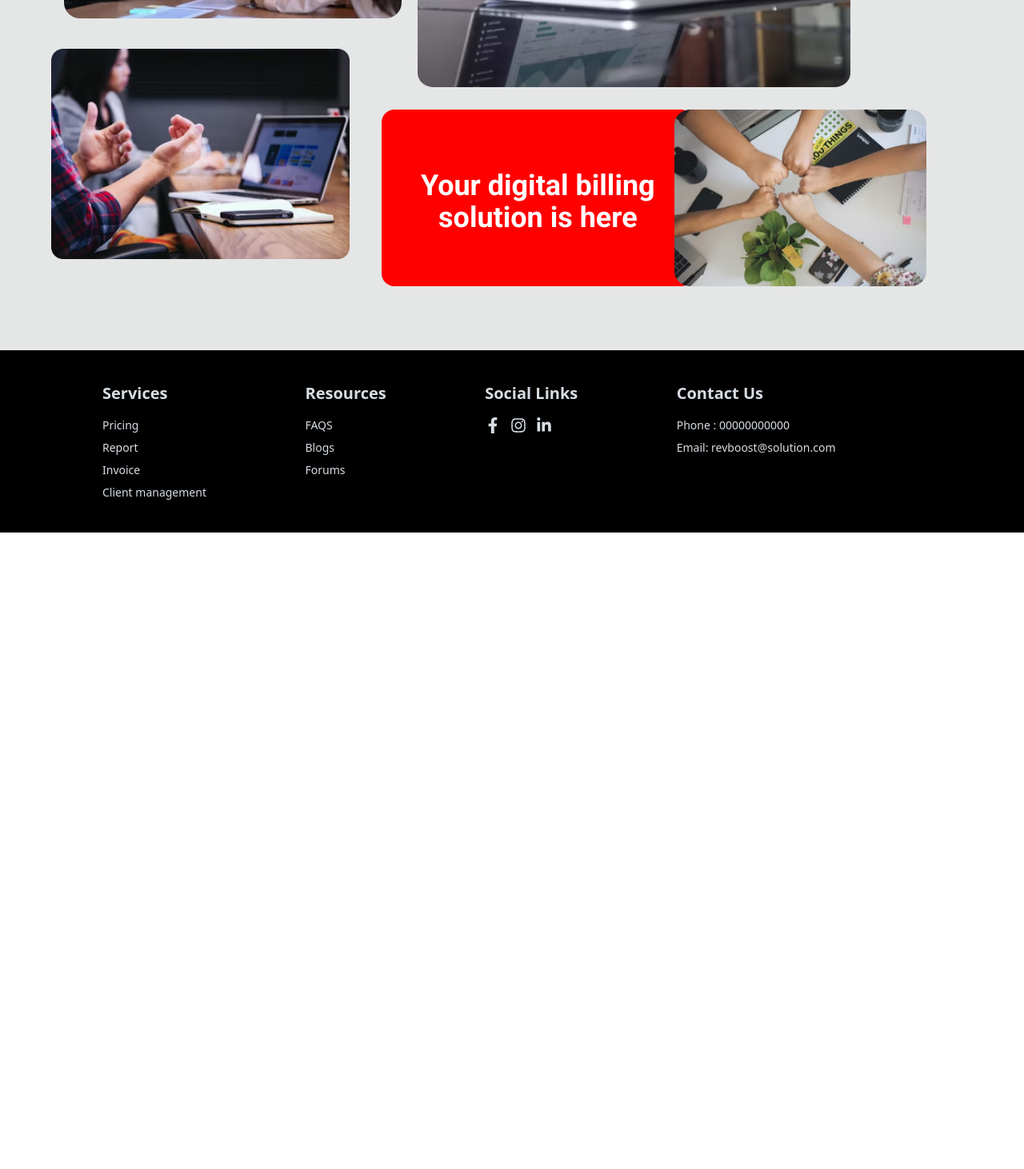
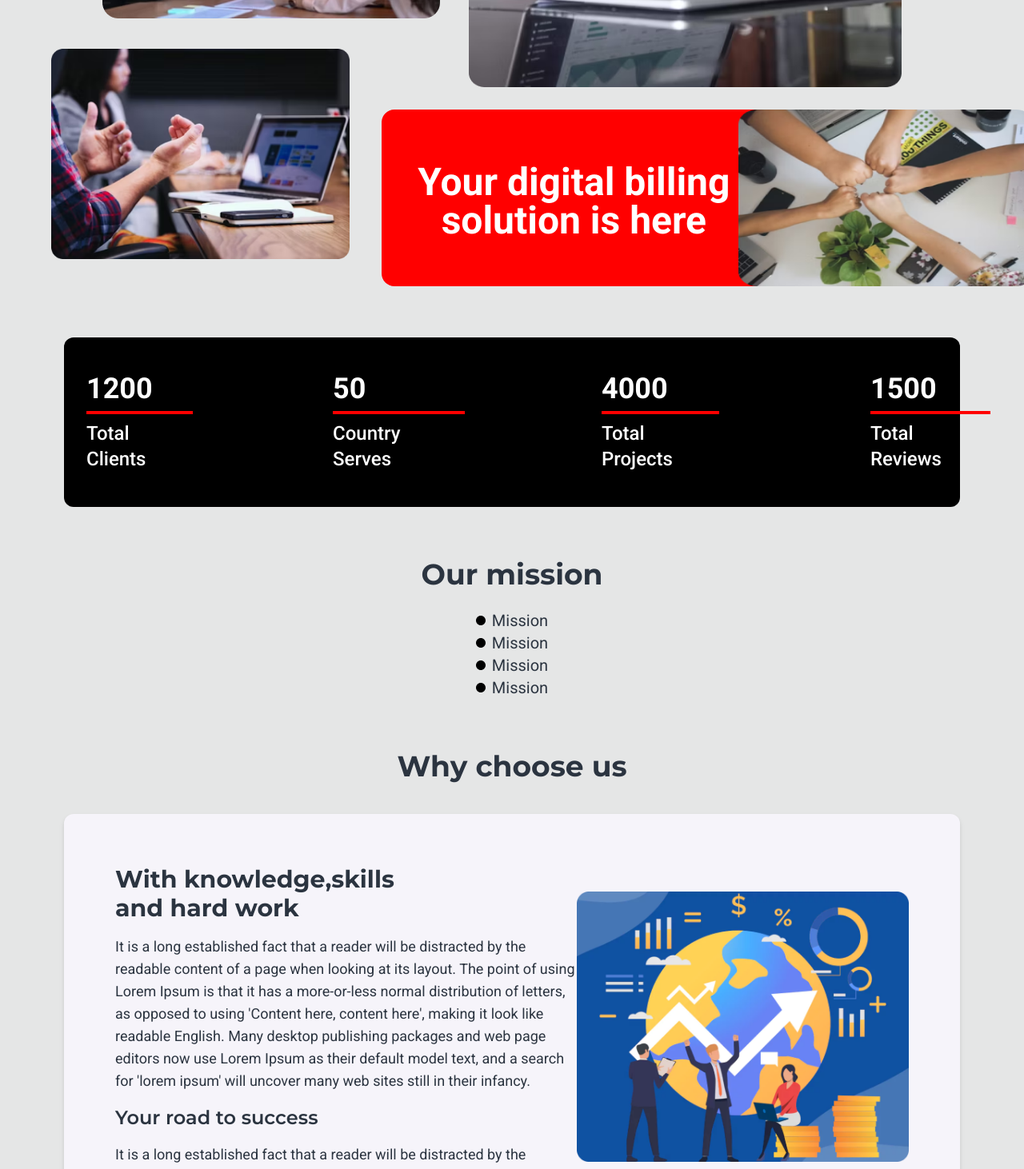
Before and after one commit to maasajal/revboost-solutions, a React (Vite) app: page /about-us in a window 1280 px wide. Shown: the part 1120-2582 px from the top of the page at 80% size. Before the commit the page ends 1786 px from the top, so only its background shows below. Built offline with nearby package versions, Linux system fonts and the light colour scheme.

Commit message:
our mission and why choose us of about page is added

```diff
--- a/src/pages/AboutPage/About.tsx
+++ b/src/pages/AboutPage/About.tsx
@@ -1,9 +1,11 @@
 import PageCover from "../../components/PageCover";
-import aboutCover from "../../assets/aboutUs/image 14.png"
-import img1 from '../../assets/aboutUs/image 17.png'
-import img2 from '../../assets/aboutUs/image 19.png'
-import img3 from '../../assets/aboutUs/image 18.png'
-import img4 from '../../assets/aboutUs/image 20.png'
+import aboutCover from "../../assets/aboutUs/image 14.png";
+import img1 from '../../assets/aboutUs/image 17.png';
+import img2 from '../../assets/aboutUs/image 19.png';
+import img3 from '../../assets/aboutUs/image 18.png';
+import img4 from '../../assets/aboutUs/image 20.png';
+import circle from '../../assets/aboutUs/Vector.svg';
+import choose from '../../assets/aboutUs/image 21.png'
 
 
 const About = () => {
@@ -20,12 +22,12 @@ const About = () => {
 
       <div className="flex flex-col md:flex-row gap-6 md:gap-10 lg:gap-16 ">
         <div>
-          <img src={aboutCover} alt="" className="w-full md:w-[600px] h-72 md:h-[400px]"/>
+          <img src={aboutCover} alt="" className="w-full md:w-[550px] lg:w-[600px] h-72 md:h-[450px] lg:h-[400px]" />
         </div>
         <div className="px-4 md:px-0">
           <p className="font-montserrat font-bold text-2xl md:text-4xl">Who are we</p>
           <h5 className="font-normal text-[16px] mt-2 md:mt-6 lg:mt-11 w-auto md:w-72 lg:w-[470px]">
-          It is a long established fact that a reader will be distracted by the readable content of a page when looking at its layout. The point of using Lorem Ipsum is that it has a more-or-less normal distribution of letters, as opposed to using 'Content here, content here', making it look like readable English. Many desktop publishing packages and web page editors now use Lorem Ipsum as their default model text, and a search for 'lorem ipsum' will uncover many web sites still in their infancy.
+            It is a long established fact that a reader will be distracted by the readable content of a page when looking at its layout. The point of using Lorem Ipsum is that it has a more-or-less normal distribution of letters, as opposed to using 'Content here, content here', making it look like readable English. Many desktop publishing packages and web page editors now use Lorem Ipsum as their default model text, and a search for 'lorem ipsum' will uncover many web sites still in their infancy.
           </h5>
         </div>
       </div>
@@ -40,23 +42,95 @@ const About = () => {
 
 
 
-      <div className="max-w-6xl mx-auto flex flex-col md:flex-row gap-5 mt-14 px-4 md:px-0">
-        <img src={img1} alt="" className="md:w-[300px] lg:w-[422px] md:h-[200px] lg:h-[259px]"/>
-        <img src={img2} alt="" className="md:w-[350px] lg:w-[541px] md:h-[200px] lg:h-[345px]"/>
+      <div className="max-w-5xl mx-auto flex flex-col md:flex-row gap-5 md:gap-6 lg:gap-9 mt-14 px-4 md:px-0">
+        <img src={img1} alt="" className="md:w-[300px] lg:w-[422px] md:h-[200px] lg:h-[259px]" />
+        <img src={img2} alt="" className="md:w-[350px] lg:w-[541px] md:h-[200px] lg:h-[345px]" />
       </div>
 
       <div className="max-w-7xl mx-auto grid grid-cols-1 md:grid-cols-2 lg:grid-cols-3 mt-5 gap-5 md:gap-0 md:mt-0 px-4 md:px-0">
-        <img src={img3} alt="" className="md:mt-10 lg:-mt-12 md:-ml-0 lg:-ml-4 md:w-[300px] lg:w-auto"/>
-        <div className="md:w-[330px] lg:w-[390px] md:h-[210px] lg:h-[221px] bg-[#FF0000] rounded-2xl md:-ml-2 lg:ml-6 md:mt-10 lg:mt-7">
-          <p className="text-white text-4xl font-semibold flex text-center items-center h-[230px]">Your digital billing solution is here</p>
+        <img src={img3} alt="" className="md:mt-10 lg:-mt-12 md:-ml-0 lg:-ml-4 w-full md:w-[320px] lg:w-[800px]" />
+        <div className="md:w-[330px] lg:w-[480px] md:h-[228px] lg:h-[221px] bg-[#FF0000] rounded-2xl md:ml-2 lg:ml-6 md:mt-10 lg:mt-7">
+          <p className="text-white text-4xl md:text-4xl lg:text-5xl font-semibold flex text-center items-center h-[230px]">Your digital billing solution is here</p>
         </div>
-        <img src={img4} alt="" className="md:ml-36 lg:ml-4 w-full md:w-full lg:w-[315px] h-[221px] md:mt-6 lg:mt-7" />
+        <img src={img4} alt="" className="md:ml-36 lg:ml-24 w-full md:w-full lg:w-[370px] h-[221px] md:mt-6 lg:mt-7" />
       </div>
 
 
+      <div className="mt-20 md:mt-10 lg:mt-16 bg-black  h-auto md:h-full lg:h-[212px] rounded-none md:rounded-xl  flex justify-center items-center">
+        <div>
+          <div className="grid grid-cols-1 md:grid-cols-2 lg:grid-cols-4 md:gap-2 lg:gap-56 md:py-10 lg:py-0 md:px-20 lg:px-0">
+            <div className="space-y-2 md:ml-0 lg:ml-7 mb-2 md:mb-0 mt-2 md:mt-0">
+              <p className="text-white font-semibold text-4xl">1200</p>
+              <div className="w-[133px] h-1 bg-[#FF0000]"></div>
+              <p className="text-white font-medium text-2xl">Total Clients</p>
+            </div>
 
-      <div>
+            <div className="space-y-2 md:ml-20 lg:ml-0 mb-2 md:mb-0">
+              <p className="text-white font-semibold text-4xl">50</p>
+              <div className="w-[165px] h-1 bg-[#FF0000]"></div>
+              <p className="text-white font-medium text-2xl">Country Serves</p>
+            </div>
 
+            <div className="space-y-2 md:mt-5 lg:mt-0 mb-2 md:mb-0">
+              <p className="text-white font-semibold text-4xl">4000</p>
+              <div className="w-[147px] h-1 bg-[#FF0000]"></div>
+              <p className="text-white font-medium text-2xl">Total Projects</p>
+            </div>
+
+            <div className="space-y-2 md:ml-20 lg:ml-0 md:mt-5 lg:mt-0 mb-2 md:mb-0">
+              <p className="text-white font-semibold text-4xl">1500</p>
+              <div className="w-[150px] h-1 bg-[#FF0000]"></div>
+              <p className="text-white font-medium text-2xl">Total Reviews</p>
+            </div>
+          </div>
+
+        </div>
+
+      </div>
+
+
+      <div className="mt-10 md:mt-10 lg:mt-16">
+        <p className="text-center font-montserrat font-bold text-2xl md:text-4xl">Our mission</p>
+        <div className="flex justify-center mt-2 md:mt-6">
+          <div className="text-xl font-normal">
+            <div className="flex items-center gap-2">
+              <img src={circle} alt="" className="h-3 w-3" />
+              <p>Mission</p>
+            </div>
+            <div className="flex items-center gap-2">
+              <img src={circle} alt="" className="h-3 w-3" />
+              <p>Mission</p>
+            </div>
+            <div className="flex items-center gap-2">
+              <img src={circle} alt="" className="h-3 w-3" />
+              <p>Mission</p>
+            </div>
+            <div className="flex items-center gap-2">
+              <img src={circle} alt="" className="h-3 w-3" />
+              <p>Mission</p>
+            </div>
+          </div>
+        </div>
+      </div>
+
+
+      <div className="mt-10 md:mt-10 lg:mt-16">
+        <p className="text-center font-montserrat font-bold text-2xl md:text-4xl mb-10">Why choose us</p>
+        <div className="w-full h-auto  drop-shadow-md bg-[#F6F4FA] rounded-xl p-6 md:p-10 lg:p-16">
+          <div className="flex flex-col md:flex-col-reverse lg:flex-row justify-between items-center">
+            <div>
+              <p className="font-montserrat text-xl md:text-3xl font-semibold md:font-bold mb-4">With knowledge,skills<br />and hard work</p>
+              <p className="text-lg font-normal mb-4  lg:w-[577px]">It is a long established fact that a reader will be distracted by the readable content of a page when looking at its layout. The point of using Lorem Ipsum is that it has a more-or-less normal distribution of letters, as opposed to using 'Content here, content here', making it look like readable English. Many desktop publishing packages and web page editors now use Lorem Ipsum as their default model text, and a search for 'lorem ipsum' will uncover many web sites still in their infancy.</p>
+              <p className="font-montserrat font-semibold md:font-semibold text-xl md:text-2xl mb-4">Your road to success</p>
+              <p className="text-lg font-normal lg:w-[577px]">It is a long established fact that a reader will be distracted by the readable content of a page when looking at its layout.</p>
+            </div>
+
+
+            <div>
+              <img src={choose} alt="" className="w-full h-full md:mb-10 lg:mb-0 mt-5 md:mt-0" />
+            </div>
+          </div>
+        </div>
       </div>
     </div>
   );
```
Also changed, not shown: src/assets/aboutUs/Vector.svg (added), src/assets/aboutUs/image 21.png (added).
